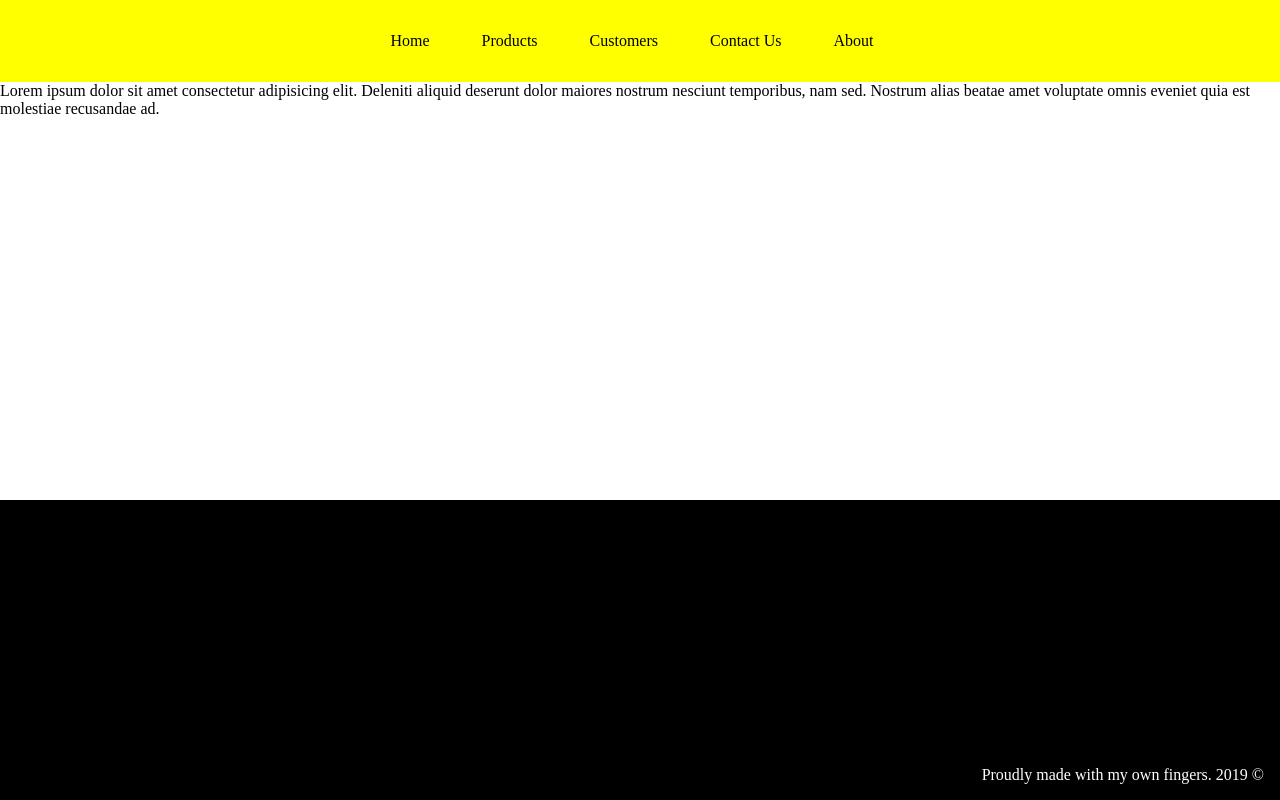
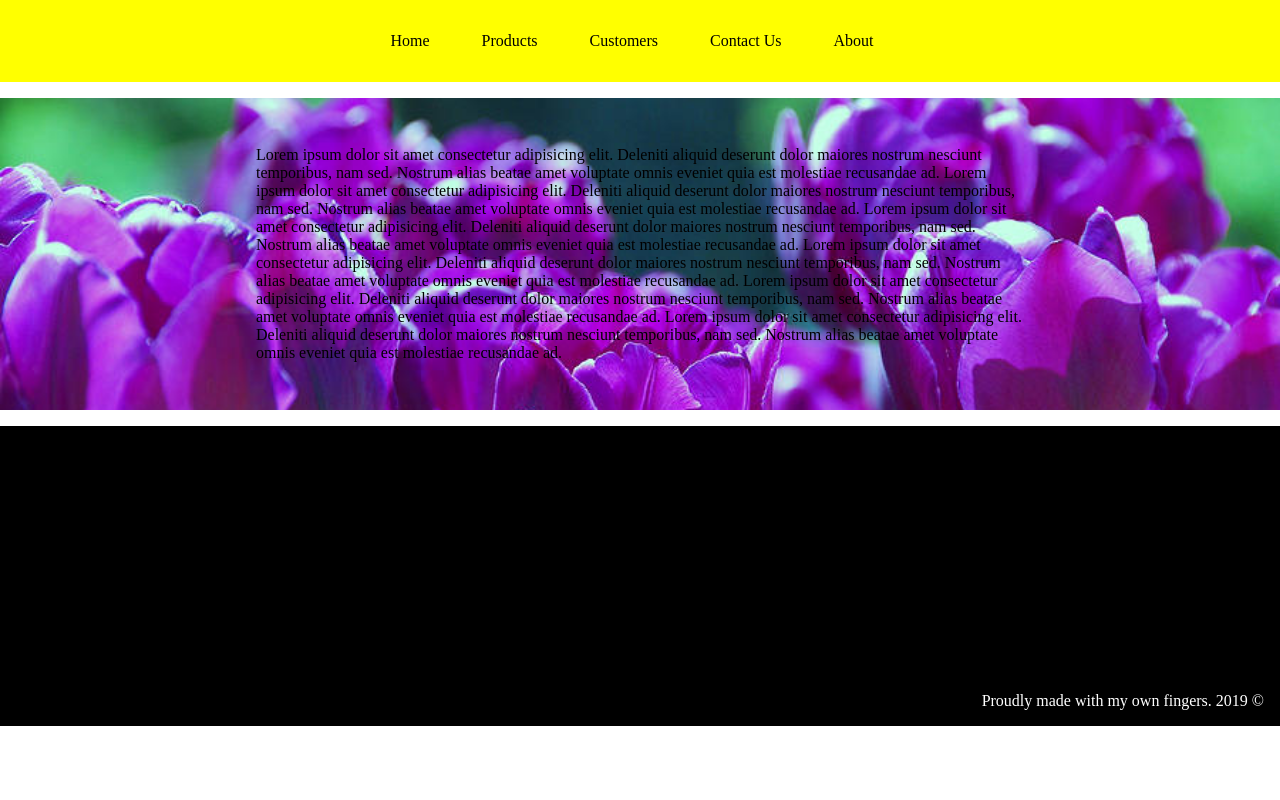
Before and after one commit to nirgit/parallax, a plain HTML site: page index.html in a window 1280 px wide. Drawn offline with Linux system fonts and the light colour scheme.

Commit message:
parallax

```diff
--- a/index.html
+++ b/index.html
@@ -21,8 +21,16 @@
         </nav>
     </header>
     <main>
-        <section class="content">
-            Lorem ipsum dolor sit amet consectetur adipisicing elit. Deleniti aliquid deserunt dolor maiores nostrum nesciunt temporibus, nam sed. Nostrum alias beatae amet voluptate omnis eveniet quia est molestiae recusandae ad.
+        <section class="content-layout">
+            <div class="background"></div>
+            <p class="content">
+                Lorem ipsum dolor sit amet consectetur adipisicing elit. Deleniti aliquid deserunt dolor maiores nostrum nesciunt temporibus, nam sed. Nostrum alias beatae amet voluptate omnis eveniet quia est molestiae recusandae ad.
+                Lorem ipsum dolor sit amet consectetur adipisicing elit. Deleniti aliquid deserunt dolor maiores nostrum nesciunt temporibus, nam sed. Nostrum alias beatae amet voluptate omnis eveniet quia est molestiae recusandae ad.
+                Lorem ipsum dolor sit amet consectetur adipisicing elit. Deleniti aliquid deserunt dolor maiores nostrum nesciunt temporibus, nam sed. Nostrum alias beatae amet voluptate omnis eveniet quia est molestiae recusandae ad.
+                Lorem ipsum dolor sit amet consectetur adipisicing elit. Deleniti aliquid deserunt dolor maiores nostrum nesciunt temporibus, nam sed. Nostrum alias beatae amet voluptate omnis eveniet quia est molestiae recusandae ad.
+                Lorem ipsum dolor sit amet consectetur adipisicing elit. Deleniti aliquid deserunt dolor maiores nostrum nesciunt temporibus, nam sed. Nostrum alias beatae amet voluptate omnis eveniet quia est molestiae recusandae ad.
+                Lorem ipsum dolor sit amet consectetur adipisicing elit. Deleniti aliquid deserunt dolor maiores nostrum nesciunt temporibus, nam sed. Nostrum alias beatae amet voluptate omnis eveniet quia est molestiae recusandae ad.
+            </p>
         </section>
     </main>
     <footer>
--- a/main.css
+++ b/main.css
@@ -1,3 +1,4 @@
+/* HTML reset */
 html, body {
     padding: 0;
     margin: 0;
@@ -9,6 +10,12 @@ ul {
     padding: 0;
     margin: 0;
 }
+
+p {
+    margin: 0;
+}
+
+/* site */
 
 header {
     background: yellow;
@@ -34,7 +41,7 @@ header > nav li:hover {
 footer {
     background: black;
     color: white;
-    position: absolute;
+    position: relative;
     bottom: 0;
     left: 0;
     height: 300px;
@@ -47,3 +54,26 @@ footer > .copyright {
     bottom: 0;
     padding: 1rem;
 }
+
+.content-layout {
+    height: 100%;
+    position: relative;
+    margin: 1rem 0;
+}
+
+.content {
+    padding: 3rem 20vw;
+}
+
+
+.background {
+    width: 100%;
+    height: 100%;
+    background-image: url('./imgs/tulips1.jpg');
+    background-position: center;
+    background-repeat: no-repeat;
+    background-size: cover;
+    background-attachment: fixed;
+    position: absolute;
+    z-index: -1;
+}
```
Also changed, not shown: imgs/tulips1.jpg (added).
